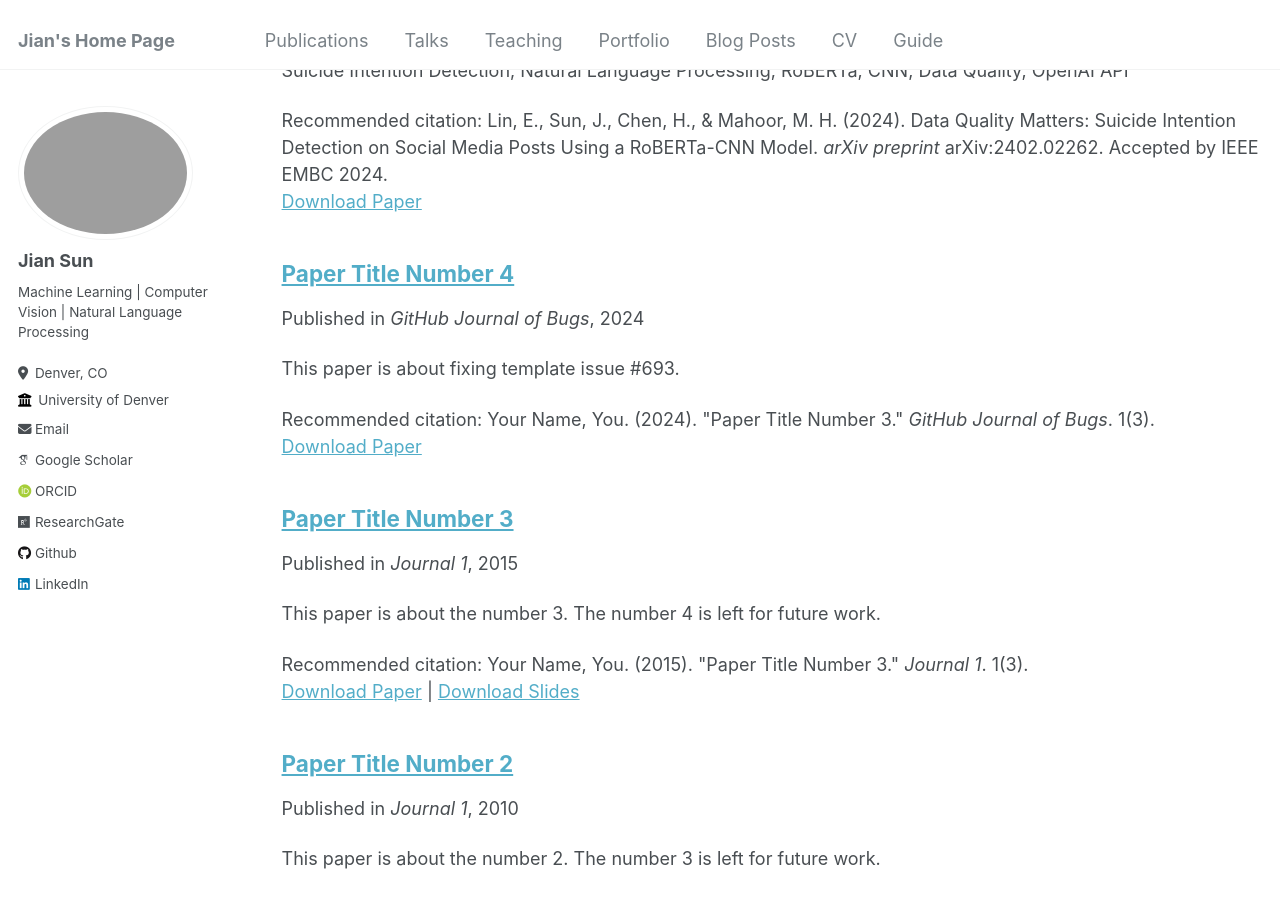
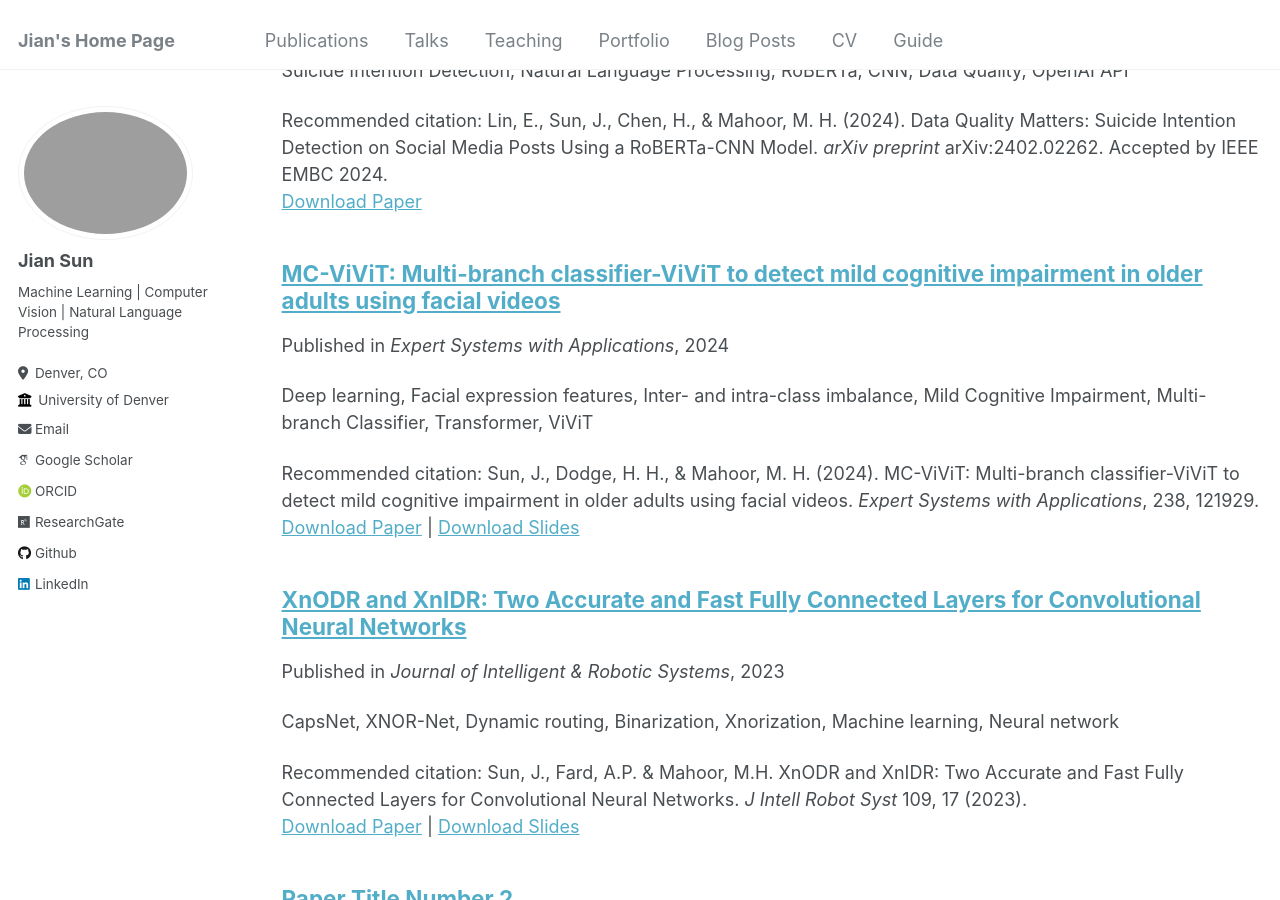
Before and after one commit to jiansfoggy/sj-home.github.io, a Jekyll site: the page built from _pages/publications.md, in a window 1280 px wide and 900 px high, scrolled down 313 px. Built offline with Jekyll 4.4.1, drawn with Linux system fonts in a browser that asks for light colours; some web fonts are replaced.

````diff
--- a/_publications/2015-10-01-paper-title-number-3.md
+++ /dev/null
@@ -1,13 +0,0 @@
----
-title: "Paper Title Number 3"
-collection: publications
-permalink: /publication/2015-10-01-paper-title-number-3
-excerpt: 'This paper is about the number 3. The number 4 is left for future work.'
-date: 2015-10-01
-venue: 'Journal 1'
-slidesurl: 'http://academicpages.github.io/files/slides3.pdf'
-paperurl: 'http://academicpages.github.io/files/paper3.pdf'
-citation: 'Your Name, You. (2015). &quot;Paper Title Number 3.&quot; <i>Journal 1</i>. 1(3).'
----
-
-The contents above will be part of a list of publications, if the user clicks the link for the publication than the contents of section will be rendered as a full page, allowing you to provide more information about the paper for the reader. When publications are displayed as a single page, the contents of the above "citation" field will automatically be included below this section in a smaller font.
--- a/_publications/2024-02-17-paper-title-number-4.md
+++ /dev/null
@@ -1,12 +0,0 @@
----
-title: "Paper Title Number 4"
-collection: publications
-permalink: /publication/2024-02-17-paper-title-number-4
-excerpt: 'This paper is about fixing template issue #693.'
-date: 2024-02-17
-venue: 'GitHub Journal of Bugs'
-paperurl: 'http://academicpages.github.io/files/paper3.pdf'
-citation: 'Your Name, You. (2024). &quot;Paper Title Number 3.&quot; <i>GitHub Journal of Bugs</i>. 1(3).'
----
-
-The contents above will be part of a list of publications, if the user clicks the link for the publication than the contents of section will be rendered as a full page, allowing you to provide more information about the paper for the reader. When publications are displayed as a single page, the contents of the above "citation" field will automatically be included below this section in a smaller font.
--- /dev/null
+++ b/_publications/MC-ViViT-paper.md
@@ -0,0 +1,28 @@
+---
+title: "MC-ViViT: Multi-branch classifier-ViViT to detect mild cognitive impairment in older adults using facial videos"
+collection: publications
+permalink: /publication/MC-ViViT-paper
+excerpt: 'Deep learning, Facial expression features, Inter- and intra-class imbalance, Mild Cognitive Impairment, Multi-branch Classifier, Transformer, ViViT'
+date: 2024-03-15
+venue: 'Expert Systems with Applications'
+slidesurl: 'https://jiansfoggy.github.io/test1.github.io/'
+paperurl: 'https://doi.org/10.1016/j.eswa.2023.121929'
+citation: 'Sun, J., Dodge, H. H., & Mahoor, M. H. (2024). MC-ViViT: Multi-branch classifier-ViViT to detect mild cognitive impairment in older adults using facial videos. <i>Expert Systems with Applications</i>, 238, 121929.'
+---
+
+- This project proposes MC-ViViT to predict Mild Cognitive Impairment in the early stage from I-CONECT Study videos.
+- We design the Multi-branch Classifier module to enrich the extracted spatio-temporal features and capture the visual features from different perspectives.
+- We develop the HP loss to address the inter- and intra-class imbalanced issues and help the model pay attention to classes with fewer samples and subjects with short video lengths.
+- CONCLUSION: MC-ViViT achieves over 90% accuracy.
+
+```{bibtex}
+@article{sun2024mc,
+  title={MC-ViViT: Multi-branch Classifier-ViViT to detect Mild Cognitive Impairment in older adults using facial videos},
+  author={Sun, Jian and Dodge, Hiroko H and Mahoor, Mohammad H},
+  journal={Expert Systems with Applications},
+  volume={238},
+  pages={121929},
+  year={2024},
+  publisher={Elsevier}
+}
+```
--- /dev/null
+++ b/_publications/XnODR-XnIDR-paper.md
@@ -0,0 +1,28 @@
+---
+title: "XnODR and XnIDR: Two Accurate and Fast Fully Connected Layers for Convolutional Neural Networks"
+collection: publications
+permalink: /publication/XnODR-XnIDR-paper
+excerpt: 'CapsNet, XNOR-Net, Dynamic routing, Binarization, Xnorization, Machine learning, Neural network'
+date: 2023-09-06
+venue: ' Journal of Intelligent & Robotic Systems'
+slidesurl: 'https://xnodr-xnidr.weebly.com/'
+paperurl: 'https://doi.org/10.1007/s10846-023-01952-w'
+citation: 'Sun, J., Fard, A.P. & Mahoor, M.H. XnODR and XnIDR: Two Accurate and Fast Fully Connected Layers for Convolutional Neural Networks. <i>J Intell Robot Syst</i> 109, 17 (2023).'
+---
+
+- This project proposes a new Fully Connected Layer, XnODR and XnIDR, by fusing CapsFC Layer and Xnorization.
+- We insert XnODR and XnIDR into both MobileNet V2 and ResNet-50 and test on MNIST, CIFAR-10, and MultiMNIST.
+- CONCLUSION: Both XnODR and XnIDR can improve accuracy with the cost of fewer FLOPs and parameters.
+
+```{bibtex}
+@article{sun2023xnodr,
+  title={Xnodr and xnidr: Two accurate and fast fully connected layers for convolutional neural networks},
+  author={Sun, Jian and Fard, Ali Pourramezan and Mahoor, Mohammad H},
+  journal={Journal of Intelligent \& Robotic Systems},
+  volume={109},
+  number={1},
+  pages={17},
+  year={2023},
+  publisher={Springer}
+}
+```
````
Also changed, not shown: _publications/SID-paper.md (+10 -1 lines).
